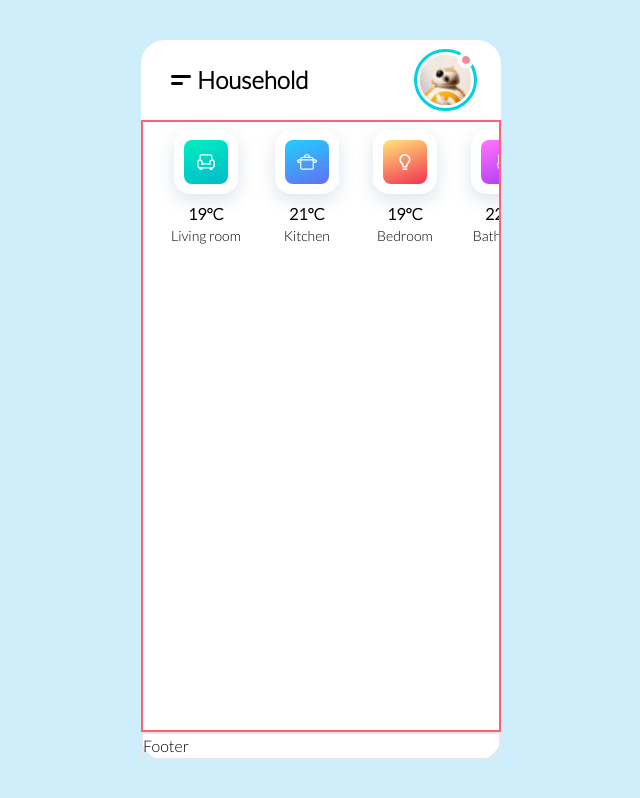
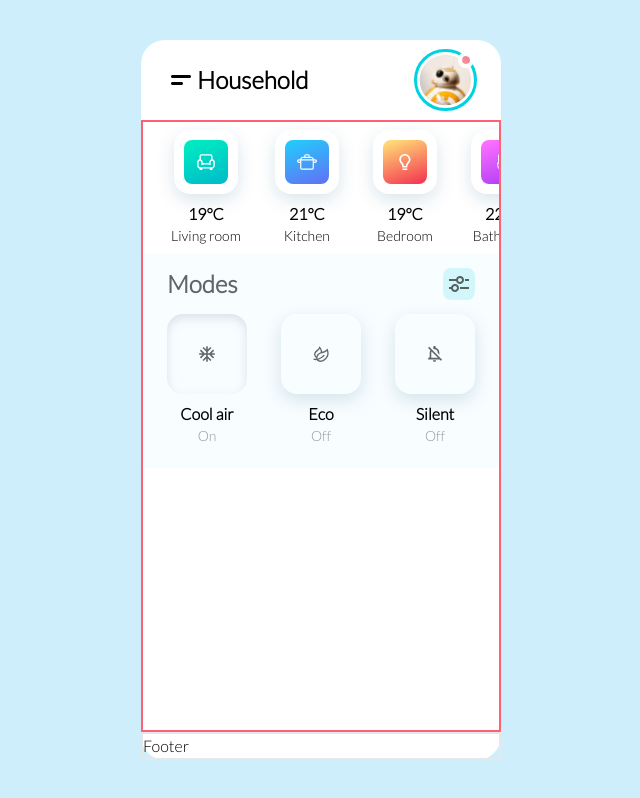
Before and after one commit to rain84/test-task-opera, a React (Create React App) app: page /home in a window 1280 px wide. Shown: the whole page, without its empty margins (319-959 px from the left). Built offline with nearby package versions, Linux system fonts and the light colour scheme.

Commit message:
✨ feat: implemented <Modes/> layout

```diff
--- a/src/layouts/index.ts
+++ b/src/layouts/index.ts
@@ -1,2 +1,3 @@
 export * from './header'
 export * from './rooms'
+export * from './modes'
--- /dev/null
+++ b/src/layouts/modes/index.ts
@@ -0,0 +1 @@
+export * from './modes.component'
--- /dev/null
+++ b/src/layouts/modes/modes.component.tsx
@@ -0,0 +1,50 @@
+import { MouseEventHandler, useRef } from 'react'
+
+import { Button, CardMode } from 'ui'
+import { IconSettings, IconSnowflake, IconLeaf, IconBellOff } from 'ui/icon'
+import { getParentDatasetProp } from 'utils/misc'
+
+const cards: [string, Function, boolean][] = [
+  ['Cool air', IconSnowflake, true],
+  ['Eco', IconLeaf, false],
+  ['Silent', IconBellOff, false],
+]
+
+export const Modes = ({ className = '' }: Component) => {
+  const onClick = useRef<MouseEventHandler>((e) => {
+    const label =
+      (e?.currentTarget as HTMLElement)?.dataset?.label ??
+      getParentDatasetProp(e, 'label') ??
+      'Button'
+    alert(`${label} clicked`)
+  }).current
+
+  return (
+    <section
+      className={`flex flex-col items-stretch pt-[14px] px-[24px] pb-[22px] bg-bluegray ${className}`.trimEnd()}
+    >
+      <div className="flex justify-between mb-[14px]">
+        <h1 className="flex-grow text-app-title opacity-60">Modes</h1>
+        <Button
+          className="flex-shrink-0"
+          data-label="Settings"
+          onClick={onClick}
+        >
+          <IconSettings className="cursor-pointer bg-selected" />
+        </Button>
+      </div>
+      <div className="flex justify-between">
+        {cards.map(([title, Icon, pressed]) => (
+          <CardMode
+            title={title}
+            icon={Icon}
+            key={title}
+            onClick={(_, state) => alert(JSON.stringify(state, null, ' '))}
+            className="mr-[34px] last:mr-0"
+            pressed={pressed}
+          />
+        ))}
+      </div>
+    </section>
+  )
+}
--- a/src/pages/home/home.component.tsx
+++ b/src/pages/home/home.component.tsx
@@ -1,10 +1,11 @@
-import { Header, Rooms } from 'layouts'
+import { Header, Rooms, Modes } from 'layouts'
 
 export const Home = () => (
   <div className="page">
     <Header />
     <main className="flex-1 border-2 border-red">
       <Rooms />
+      <Modes />
     </main>
     <footer className="border-2 border-green-600">
       <p>Footer</p>
```
Also changed, not shown: src/layouts/modes/modes.types.tsx (added, +10 -0 lines), 1 other file (tests, documents, lock files or other folders).
